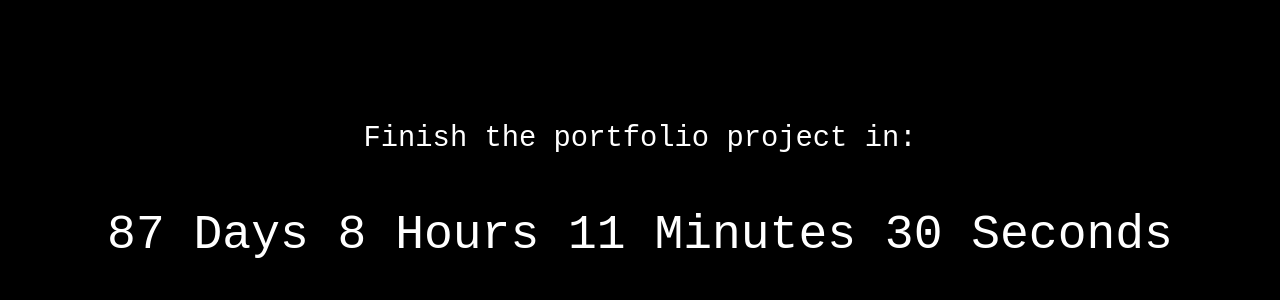
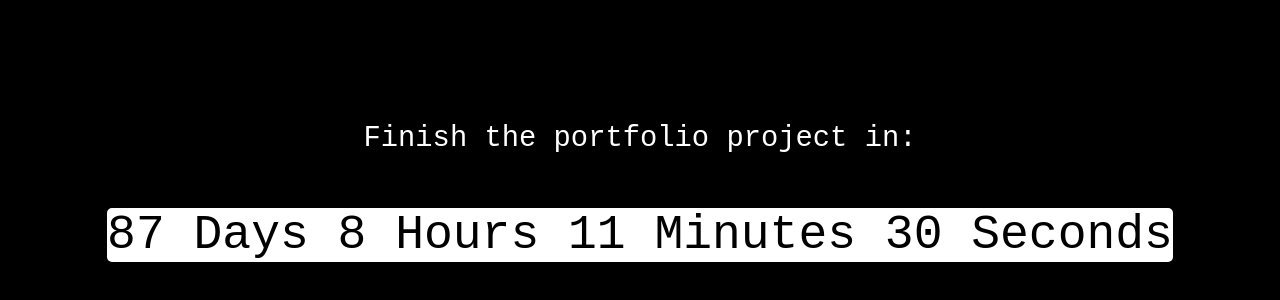
Before and after one commit to stevefrenzel/countdown, a plain HTML site: page index.html in a window 1280 px wide. Shown: the part 208-508 px from the top of the page. Drawn offline with nearby package versions, Linux system fonts and the light colour scheme; files that its build step writes are made by us from their sources.

Commit message:
Update style.scss

```diff
--- a/style.scss
+++ b/style.scss
@@ -17,7 +17,14 @@ body {
   text-align: center;
 }
 
+.wrapper {
+  max-width: 120rem;
+}
+
 #countdown {
   margin-top: 5%;
   font-size: 3rem;
+  background-color: #fff;
+  color: #000;
+  border-radius: 5px;
 }
```
